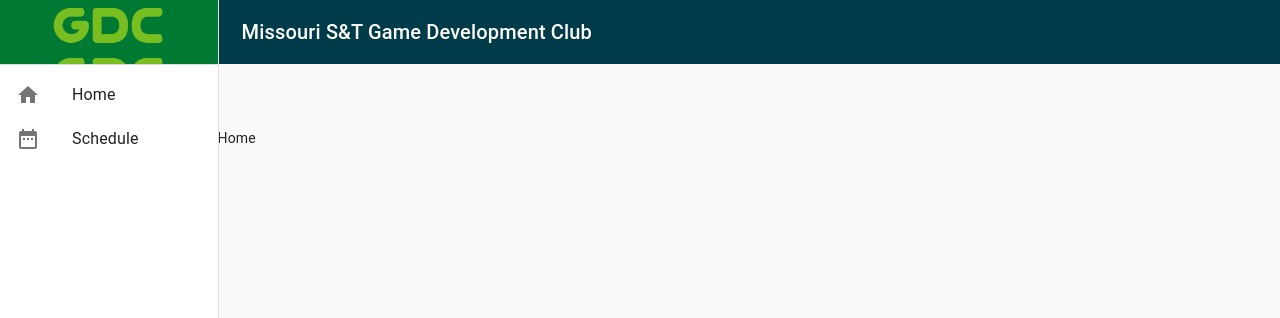
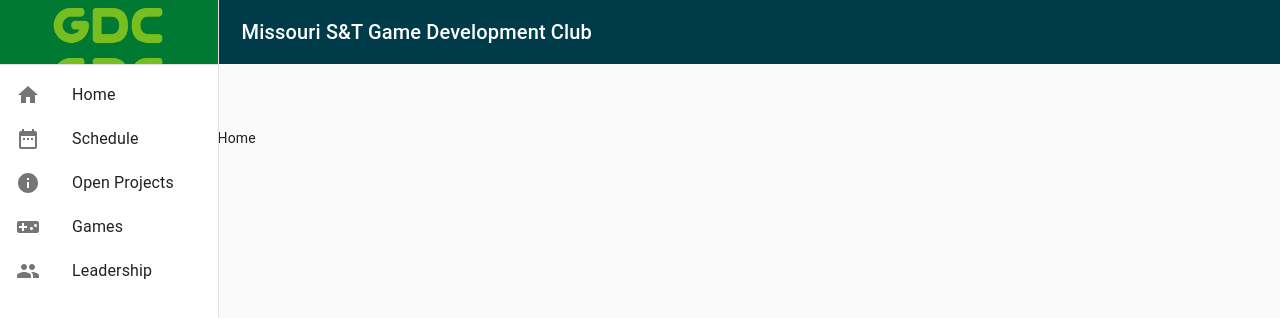
Before and after one commit to MST-Game-Development/website, a React (Create React App) app: page /#/ in a window 1280 px wide. Shown: the top 318 px of the page. Built offline with nearby package versions, Linux system fonts and the light colour scheme.

Commit message:
Added more pages, made new routes easier to add

```diff
--- a/src/Routes.jsx
+++ b/src/Routes.jsx
@@ -4,23 +4,52 @@ import { Switch, Route } from 'react-router-dom';
 // Icons
 import HomeIcon from '@material-ui/icons/Home';
 import DateRangeIcon from '@material-ui/icons/DateRange';
+import PeopleIcon from '@material-ui/icons/People';
+import VideogameAssetIcon from '@material-ui/icons/VideogameAsset';
+import InfoIcon from '@material-ui/icons/Info';
 
 // Pages
 import HomePage from './pages/HomePage';
 import SchedulePage from './pages/SchedulePage';
+import GamesPage from './pages/GamesPage';
+import OpenProjectsPage from './pages/OpenProjectsPage';
+import LeadershipPage from './pages/LeadershipPage';
 
 export const routeConfig = [
   {
     display: 'Home',
     key: 'index',
     route: '/',
-    icon: <HomeIcon />
+    icon: <HomeIcon />,
+    component: HomePage
   },
   {
     display: 'Schedule',
     key: 'schedule',
     route: '/schedule',
-    icon: <DateRangeIcon />
+    icon: <DateRangeIcon />,
+    component: SchedulePage
+  },
+  {
+    display: 'Open Projects',
+    key: 'open_projects',
+    route: '/open-projects',
+    icon: <InfoIcon />,
+    component: OpenProjectsPage
+  },
+  {
+    display: 'Games',
+    key: 'games',
+    route: '/games',
+    icon: <VideogameAssetIcon />,
+    component: GamesPage
+  },
+  {
+    display: 'Leadership',
+    key: 'leadership',
+    route: '/leadership',
+    icon: <PeopleIcon />,
+    component: LeadershipPage
   }
 ];
 
@@ -33,8 +62,11 @@ if (window.location.hostname === 'mst-game-development.github.io') {
 const Routes = () => (
   <content>
     <Switch>
-      <Route exact path={routeConfig[0].route} component={HomePage} />
-      <Route exact path={routeConfig[1].route} component={SchedulePage} />
+      {
+        routeConfig.map(config => (
+          <Route key={config.key} exact path={config.route} component={config.component} />
+        ))
+      }
     </Switch>
   </content>
 );
--- /dev/null
+++ b/src/pages/GamesPage.jsx
@@ -0,0 +1,24 @@
+import React from 'react';
+import PropTypes from 'prop-types';
+import { connect } from 'react-redux';
+import { UPDATE_CURRENT_PAGE_TITLE } from '../store/constants';
+
+const propTypes = {
+  setHeaderTitle: PropTypes.func.isRequired,
+};
+
+const GamesPage = ({ setHeaderTitle }) => {
+  React.useEffect(() => {
+    setHeaderTitle('Games')
+  }, [setHeaderTitle]);
+
+  return <div>Games</div>
+};
+
+GamesPage.propTypes = propTypes;
+
+const mapDispatchToProps = dispatch => ({
+  setHeaderTitle: title => dispatch({ type: UPDATE_CURRENT_PAGE_TITLE, currentPageTitle: title })
+});
+
+export default connect(undefined, mapDispatchToProps)(GamesPage);
--- /dev/null
+++ b/src/pages/LeadershipPage.jsx
@@ -0,0 +1,24 @@
+import React from 'react';
+import PropTypes from 'prop-types';
+import { connect } from 'react-redux';
+import { UPDATE_CURRENT_PAGE_TITLE } from '../store/constants';
+
+const propTypes = {
+  setHeaderTitle: PropTypes.func.isRequired,
+};
+
+const LeadershipPage = ({ setHeaderTitle }) => {
+  React.useEffect(() => {
+    setHeaderTitle('Leadership')
+  }, [setHeaderTitle]);
+
+  return <div>Leadership</div>
+};
+
+LeadershipPage.propTypes = propTypes;
+
+const mapDispatchToProps = dispatch => ({
+  setHeaderTitle: title => dispatch({ type: UPDATE_CURRENT_PAGE_TITLE, currentPageTitle: title })
+});
+
+export default connect(undefined, mapDispatchToProps)(LeadershipPage);
--- /dev/null
+++ b/src/pages/OpenProjectsPage.jsx
@@ -0,0 +1,24 @@
+import React from 'react';
+import PropTypes from 'prop-types';
+import { connect } from 'react-redux';
+import { UPDATE_CURRENT_PAGE_TITLE } from '../store/constants';
+
+const propTypes = {
+  setHeaderTitle: PropTypes.func.isRequired,
+};
+
+const OpenProjectsPage = ({ setHeaderTitle }) => {
+  React.useEffect(() => {
+    setHeaderTitle('Open Projects')
+  }, [setHeaderTitle]);
+
+  return <div>Open Projects</div>
+};
+
+OpenProjectsPage.propTypes = propTypes;
+
+const mapDispatchToProps = dispatch => ({
+  setHeaderTitle: title => dispatch({ type: UPDATE_CURRENT_PAGE_TITLE, currentPageTitle: title })
+});
+
+export default connect(undefined, mapDispatchToProps)(OpenProjectsPage);
```
Also changed, not shown: src/logo.svg (deleted), 1 other file (tests, documents, lock files or other folders).
